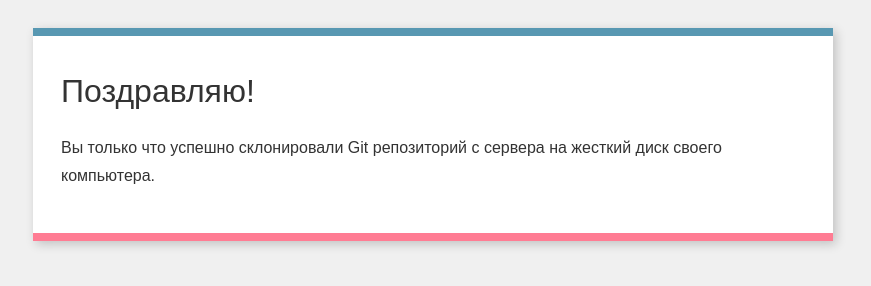
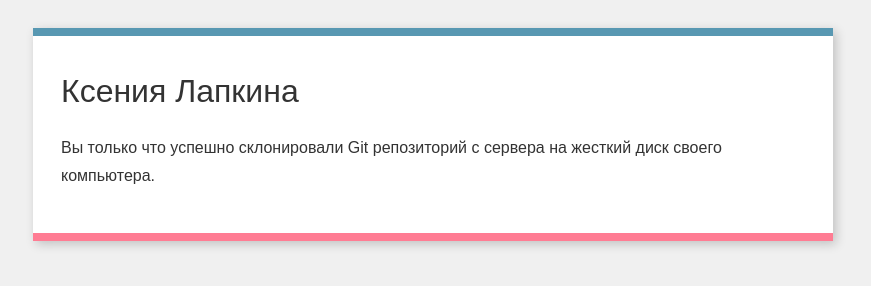
Before and after one commit to ksionya/ksionya-test, a plain HTML site: page index.html in a window 1280 px wide. Shown: the whole page, without its empty margins (207-1078 px from the left). Drawn offline with Linux system fonts and the light colour scheme.

Commit message:
Entered username

```diff
--- a/index.html
+++ b/index.html
@@ -9,7 +9,7 @@
     </head>
     <body>
         <div class="box">
-            <h1>Поздравляю!</h1>
+            <h1>Ксения Лапкина</h1>
             <p>
                 Вы только что успешно склонировали Git репозиторий с сервера на
                 жесткий диск своего компьютера.
```
